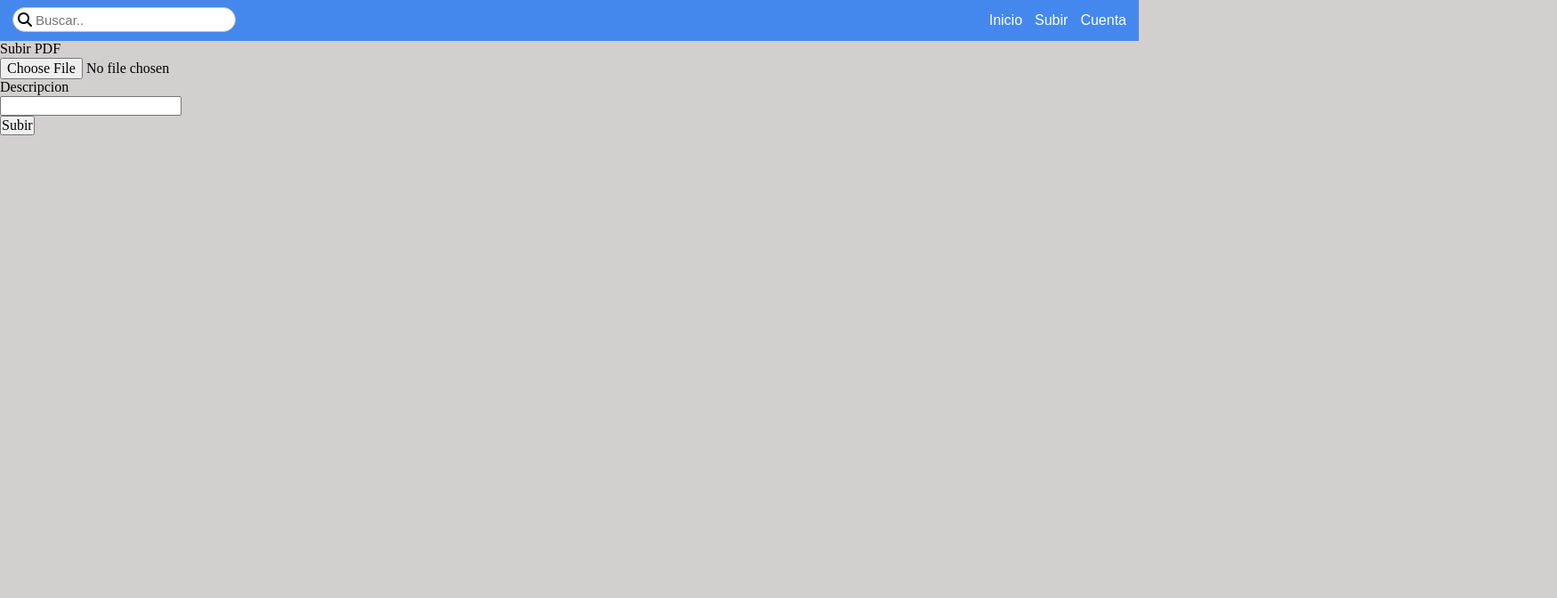
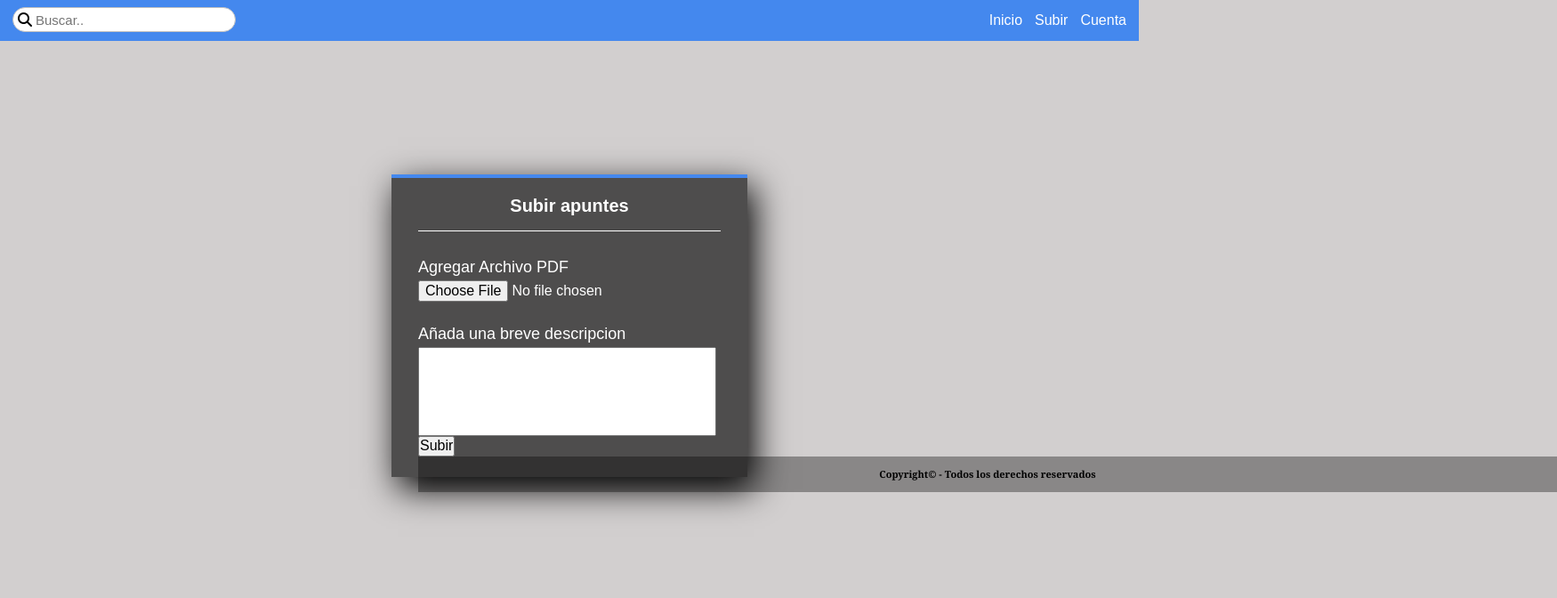
Before and after one commit to tomasGini/MaterialDeEstudio, a plain HTML site: page subir.html in a window 1280 px wide. Shown: the top 672 px of the page at 89% size, 1750 px wide, since content can reach past the window. Drawn offline with Linux system fonts and the light colour scheme.

Commit message:
Empezando a trabajar el css de subir apuntes

```diff
--- a/style.css
+++ b/style.css
@@ -191,7 +191,60 @@ body {
 .form-login a:hover {
     text-decoration: underline;
 }
+/* Formulario subir*/
+.form-subir {
+    font-family: Arial;
+    width: 400px;
+    height: 340px;
+    background: #4e4d4d;
+    margin: auto;
+    margin-top: 150px;
+    box-shadow: 7px 13px 37px #000;
+    padding: 20px 30px;
+    border-top: 4px solid #48e;
+    color: #fff;
+}
+.form-subir h5 {
+    margin: 0;
+    text-align: center;
+    height: 40px;
+    margin-bottom: 30px;
+    border-bottom: 1px solid;
+    font-size: 20px;
+}
+.file {
+    margin-top: 4px;
+    margin-bottom: 26px;
+}
+#file {
+    /*EL CUADRADITO DE SELECCIONAR ARCHIVOS*/
+}
+#desc {
+    margin-top: 4px;
+    width: 335px;
+    height: 100px;
+}
+.texto-subir-desc {
+    margin-bottom: 30px;
+    font-size: 18px;
+}
+.form-subir p {
+    height: 40px;
+    text-align: center;
+    border-bottom: 1px solid;
+}
 
+.form-subir a {
+    color: #fff;
+    text-decoration: none;
+    font-size: 14px;
+}
+
+.form-subir a:hover {
+    text-decoration: underline;
+}
+
+/*Estilo de los estados de aprobacion del login*/
 .ok {
     text-align: center;
     width: 100%;
--- a/subir.html
+++ b/subir.html
@@ -31,13 +31,15 @@
             </nav>
         </header>
         <form action="subir.php" method="POST" enctype="multipart/form-data">
-            <label for="file">Subir PDF</label><br>
-            <input type="file" id="file" name="file"><br>
+            <section class="form-subir">
+                <h5>Subir apuntes</h5>
+                <label class="texto-subir-desc" for="file">Agregar Archivo PDF</label><br>
+                <input type="file" class="file" id="file" name="file"><br>
 
-            <label for="desc">Descripcion</label><br>
-            <input type="text" id="desc" name="desc"><br>
+                <label class="texto-subir-desc" for="desc">Añada una breve descripcion</label><br>
+                <input type="text" id="desc" name="desc"><br>
 
-            <input type="submit" value="Subir"><br>
+                <input type="submit" value="Subir"><br>
         </form>
         <footer>
             <div>
```
Also changed, not shown: index.html (line endings or trailing spaces).
